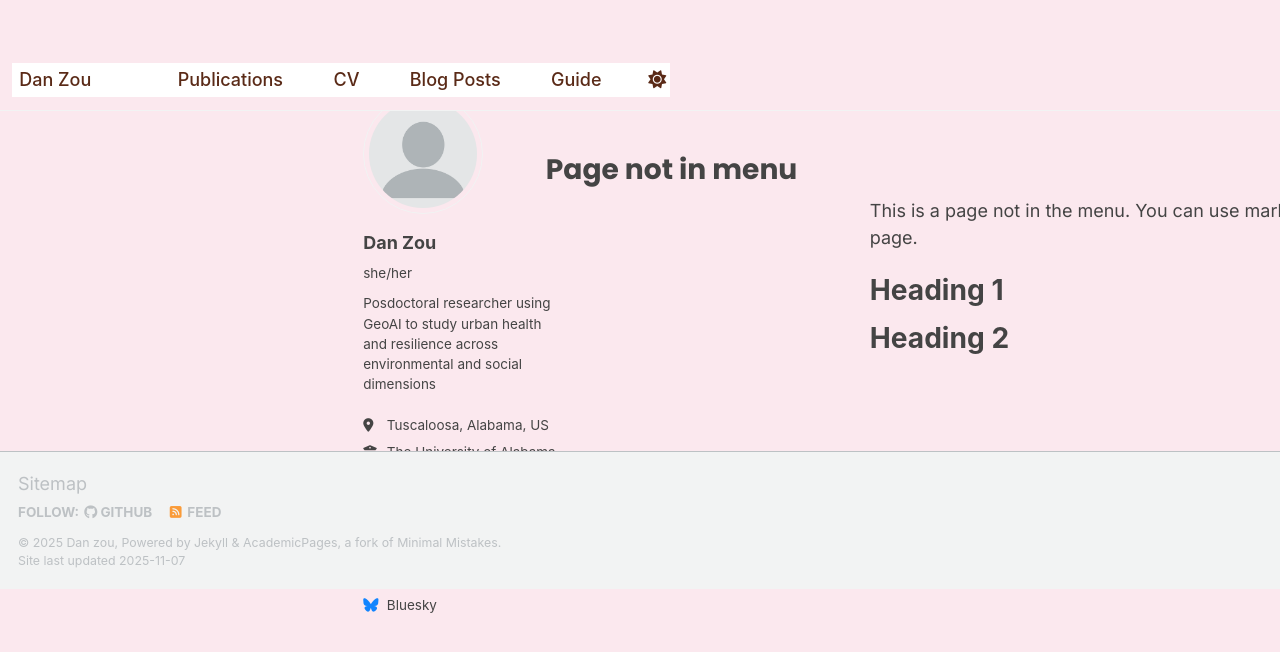
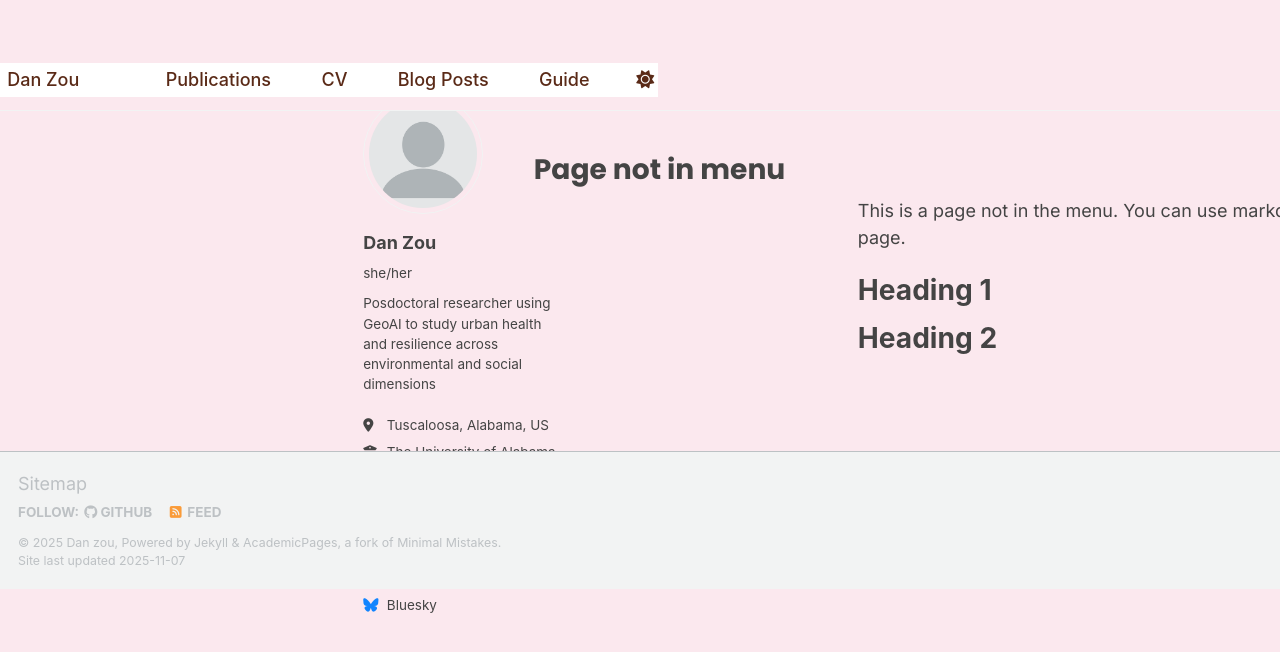
Before and after one commit to Danz-create/Dan-Zou, a Jekyll site: the page built from _pages/non-menu-page.md, in a window 1280 px wide. Shown: the top 652 px of the page. Built offline with Jekyll 4.4.1, drawn with Linux system fonts in a browser that asks for light colours; some web fonts are replaced; a script that is not in the unit is left out.

Commit message:
Update masthead.html

```diff
--- a/_includes/masthead.html
+++ b/_includes/masthead.html
@@ -10,73 +10,89 @@
     {% if page.url != '/' %}
 {% if page.url != '/' %}
 {% if page.url != '/' %}
+{% if page.url != '/' %}
 <style>
-  /* ===== 基础配色 ===== */
+  /* ================= 统一配色 ================= */
   :root{
-    --pink-bg: #FBE8EE;   /* 浅粉：整页统一底色 */
-    --nav-ink: #5A2A17;   /* 顶部导航文字（深棕） */
-    --text-ink: #444444;  /* 侧栏与正文文字（深灰） */
+    --pink-bg: #FBE8EE;   /* 浅粉：页面统一底色 */
+    --nav-ink: #5A2A17;   /* 顶部导航文字深棕 */
+    --text-ink: #444444;  /* 侧栏/正文文字深灰 */
   }
 
-  /* 整页浅粉 */
-  body{ background: var(--pink-bg) !important; }
+  /* 1) 整页背景：确保滚动到底也保持浅粉 */
+  html, body { background: var(--pink-bg) !important; }
+  #main, .initial-content, .page, .archive, .page__inner-wrap, .page__content {
+    background: transparent !important;
+    color: var(--text-ink) !important;
+  }
 
-  /* 顶部导航：与页面同色背景，文字深棕 */
+  /* 2) 顶部导航：浅粉底 + 深棕字；去掉链接白底/白框 */
   .masthead--inner,
   .masthead--inner .masthead__inner-wrap,
-  .masthead--inner .greedy-nav{
+  .masthead--inner .greedy-nav {
     background: var(--pink-bg) !important;
     border: none !important;
     box-shadow: none !important;
   }
   .masthead--inner .site-title,
   .masthead--inner .greedy-nav a,
-  .masthead--inner #theme-toggle i{
+  .masthead--inner #theme-toggle i {
     color: var(--nav-ink) !important;
     fill:  var(--nav-ink) !important;
   }
-  .masthead--inner .greedy-nav a:hover{ opacity:.85; }
+  /* 关键：把导航项的白底/白圆角/阴影全部清掉 */
+  .masthead--inner .greedy-nav a {
+    background: transparent !important;
+    box-shadow: none !important;
+    border: 0 !important;
+    border-radius: 0 !important;
+  }
+  .masthead--inner .greedy-nav a:hover { opacity:.85; }
 
-  /* 导航间距适度收紧，避免压到头像 */
+  /* 导航间距适度收紧 */
   .masthead--inner{ padding:.4rem 0 !important; }
   .masthead--inner .greedy-nav .visible-links>li{ margin:0 .5rem !important; }
   .masthead--inner .greedy-nav a{ padding:.35rem .4rem !important; line-height:1.2 !important; font-size:1rem !important; }
 
-  /* 让容器更贴屏幕边缘（去掉两侧大空隙） */
-  .masthead--inner .masthead__inner-wrap{ padding-left:12px !important; padding-right:12px !important; }
-  .masthead--inner ~ #main .page__inner-wrap{ padding-left:12px !important; padding-right:12px !important; }
+  /* 3) 让容器真正贴屏幕边缘（去掉主题默认左右 padding） */
+  .masthead--inner .masthead__inner-wrap{ padding-left: 0 !important; padding-right: 12px !important; }
+  .masthead--inner ~ #main .page__inner-wrap{ padding-left: 0 !important; padding-right: 12px !important; }
 
-  /* 侧边栏贴最左 + 与页面同色 + 文字深灰 */
+  /* 4) 侧边栏贴最左、同为浅粉、文字深灰 */
   .masthead--inner ~ #main .sidebar{
     background: var(--pink-bg) !important;
     color: var(--text-ink) !important;
-    width: 300px !important;            /* 想更宽可改 320/340 */
+    width: 300px !important;                /* 想更宽：320/340 */
     padding: 1.2rem 1.4rem !important;
-    margin-left: 0 !important;          /* 贴到最左 */
+    margin-left: 0 !important;              /* 贴到容器最左 */
     border: none !important;
     box-shadow: none !important;
+    transform: translateX(0) !important;    /* 防止旧版负边距的影响 */
   }
+  /* 如果仍看到左边还差一点点，可把 margin-left 设为负值微调：
+     .masthead--inner ~ #main .sidebar { margin-left: -8px !important; } */
+
   .masthead--inner ~ #main .sidebar a{ color: var(--text-ink) !important; }
   .masthead--inner ~ #main .sidebar a:hover{ opacity:.85; }
   .masthead--inner ~ #main .sidebar .author__avatar{ background:transparent !important; }
   .masthead--inner ~ #main .sidebar .author__avatar img{ border-radius:50%; width:120px !important; height:120px !important; }
 
-  /* 主体为侧栏让路（= 侧栏宽度 + 24 的余量） */
+  /* 5) 主体为侧栏让路（= 侧栏宽度 + 24 余量） */
   .masthead--inner ~ #main .archive,
   .masthead--inner ~ #main .page,
   .masthead--inner ~ #main .page__content,
   .masthead--inner ~ #main .initial-content{
-    margin-left: 324px !important;      /* 如果把侧栏宽度改了，这里同步：宽度+24 */
-    background: transparent !important; /* 让正文区也露出浅粉 */
-    color: var(--text-ink) !important;
+    margin-left: 324px !important;
   }
 
-  /* 粘性侧栏避让导航 */
+  /* 6) 粘性侧栏避让导航 */
   @media (min-width:801px){
     .masthead--inner ~ #main .sidebar.sticky{ top:72px !important; }
   }
   .masthead--inner ~ #main .page__title{ margin-top:.4rem !important; }
 </style>
+{% endif %}
+
 {% endif %}
 
 {% endif %}
```
